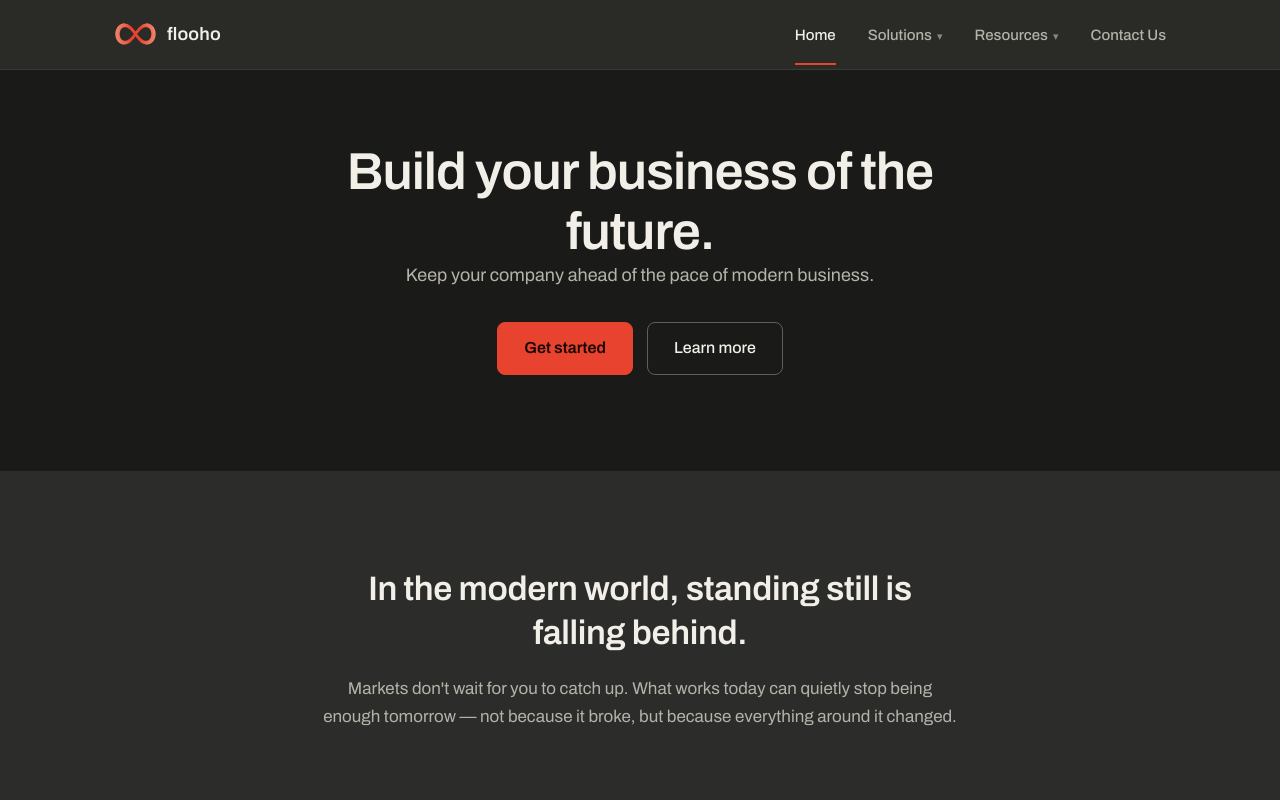
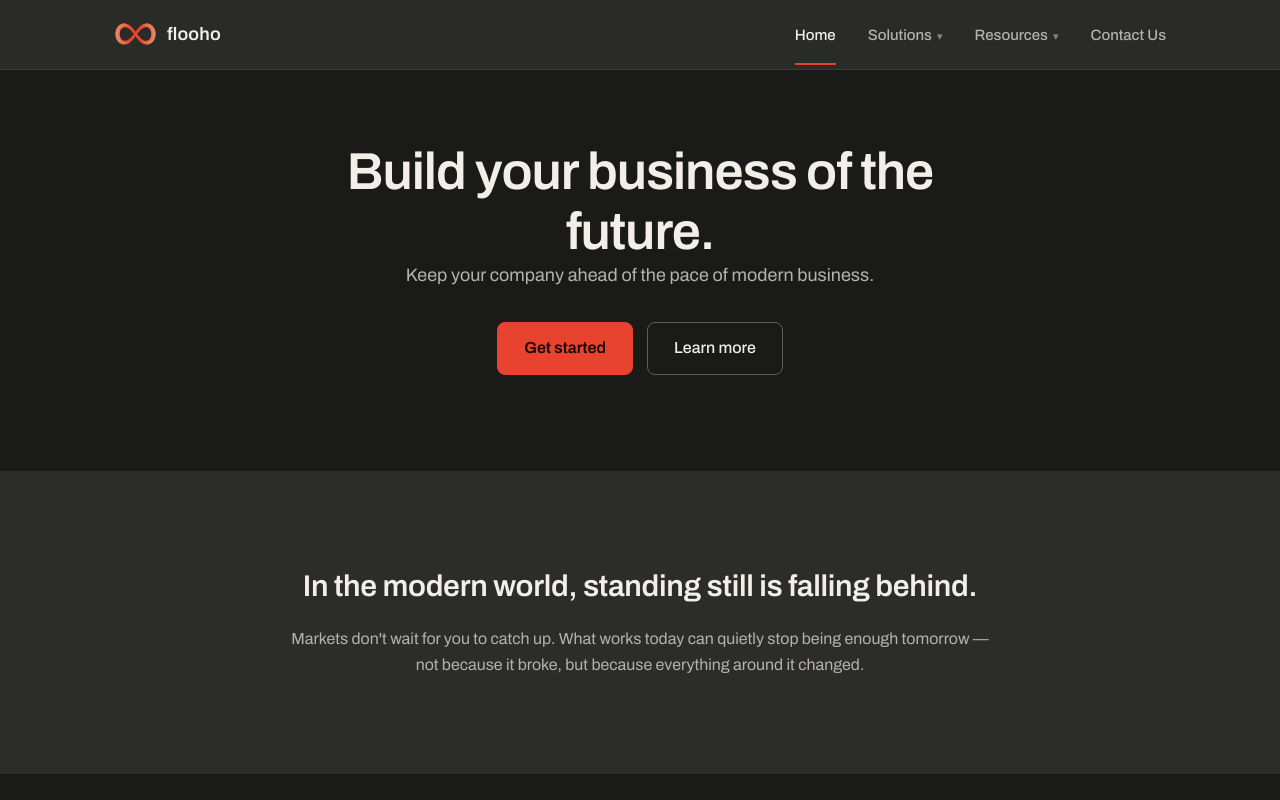
Before and after one commit to kgmartiniv-netizen/flooho-website-private, a Next.js app: page / in a window 1280 px wide. Shown: the top 800 px of the page. Built offline with nearby package versions, Linux system fonts and the light colour scheme.

Commit message:
Design system migration: Problem module

```diff
--- a/components/Problem.module.css
+++ b/components/Problem.module.css
@@ -1,20 +1,20 @@
 .problem {
-  background: var(--charcoal);
-  padding: 96px 24px;
+  background: var(--surface-raised);
+  padding: var(--space-24) var(--gutter);
 }
 .problemInner {
-  max-width: 640px;
+  max-width: var(--container-prose);
   margin: 0 auto;
   text-align: center;
 }
 .problem h2 {
-  font-size: 34px;
+  font-size: 30px;
   font-weight: 600;
   line-height: 1.3;
-  margin-bottom: 20px;
+  margin-bottom: var(--space-5);
 }
 .problem p {
-  font-size: 17px;
-  color: var(--warm-gray);
+  font-size: 16px;
+  color: var(--text-body);
   line-height: 1.65;
 }
```
